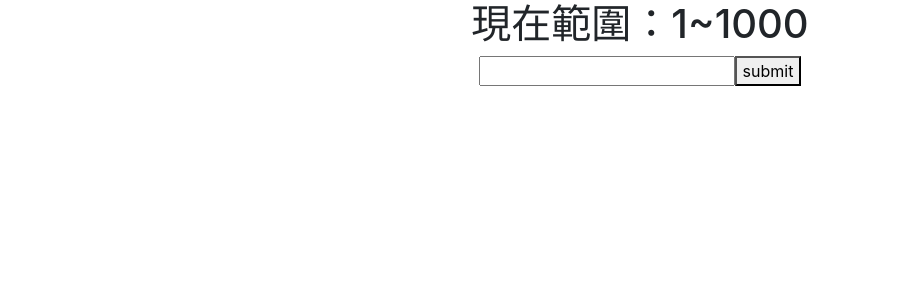
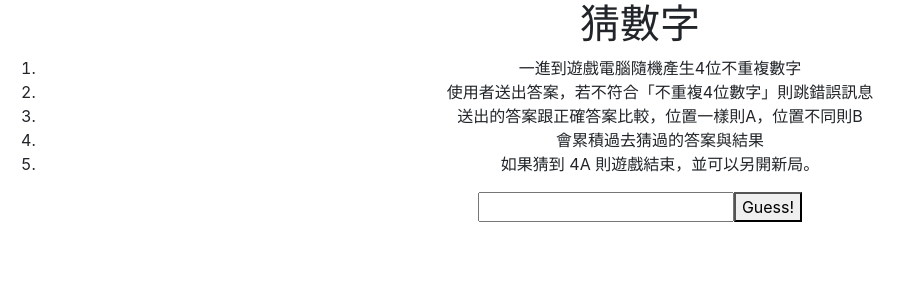
Before and after one commit to michelle3356/reactHw201911, a React (Create React App) app: page / in a window 1280 px wide. Shown: the top 300 px of the page, without its empty margins (0-913 px from the left). Built offline with nearby package versions, Linux system fonts and the light colour scheme.

Commit message:
21 have difficult

```diff
--- a/src/App.js
+++ b/src/App.js
@@ -1,6 +1,6 @@
 import React from 'react';
 import './App.css';
-import Homework from './Hw20GuessNum';
+import Homework from './Hw21AorBGuessNum';
 
 function App() {
   return (
--- a/src/Hw21AorBGuessNum.js
+++ b/src/Hw21AorBGuessNum.js
@@ -1,6 +1,38 @@
 import React, { Component } from 'react'
 
 export default class Hw21AorBGuessNum extends Component {
+  constructor(props){
+    super(props);
+    this.state = ({
+      arr: ['0', '1', '2', '3', '4', '5', '6', '7', '8', '9'],
+      newArr: [],
+      num: Math.floor(Math.random() * 10)
+    })
+  }
+
+  handleChange = (e) => {
+    this.setState({
+      value: e.target.value
+    })
+  };
+
+  handleClick = (e) => {
+    const value = this.state.value;
+    const newArr = this.state.newArr;
+    const arr = this.state.arr;
+    const num = this.state.njum;
+    if(value.length <= 4){
+      // console.log(value.split(""))
+      console.log(arr[num])
+      if((value.split("")).indexOf(arr[num]) === -1){
+        console.log('？？？')
+      }else{
+        alert('輸入數字不可重複')
+      }
+    }else{
+      alert('格式不正確')
+    }
+  };
   render() {
     return (
       <div>
@@ -12,8 +44,10 @@ export default class Hw21AorBGuessNum extends Component {
           <li>會累積過去猜過的答案與結果</li>
           <li>如果猜到 4A 則遊戲結束，並可以另開新局。</li>
         </ol>
-        <input type="text" />
-        <button>Guess!</button>
+        <input type="text"
+          onChange={this.handleChange}
+        />
+        <button onClick={this.handleClick}>Guess!</button>
       </div>
     )
   }
```
